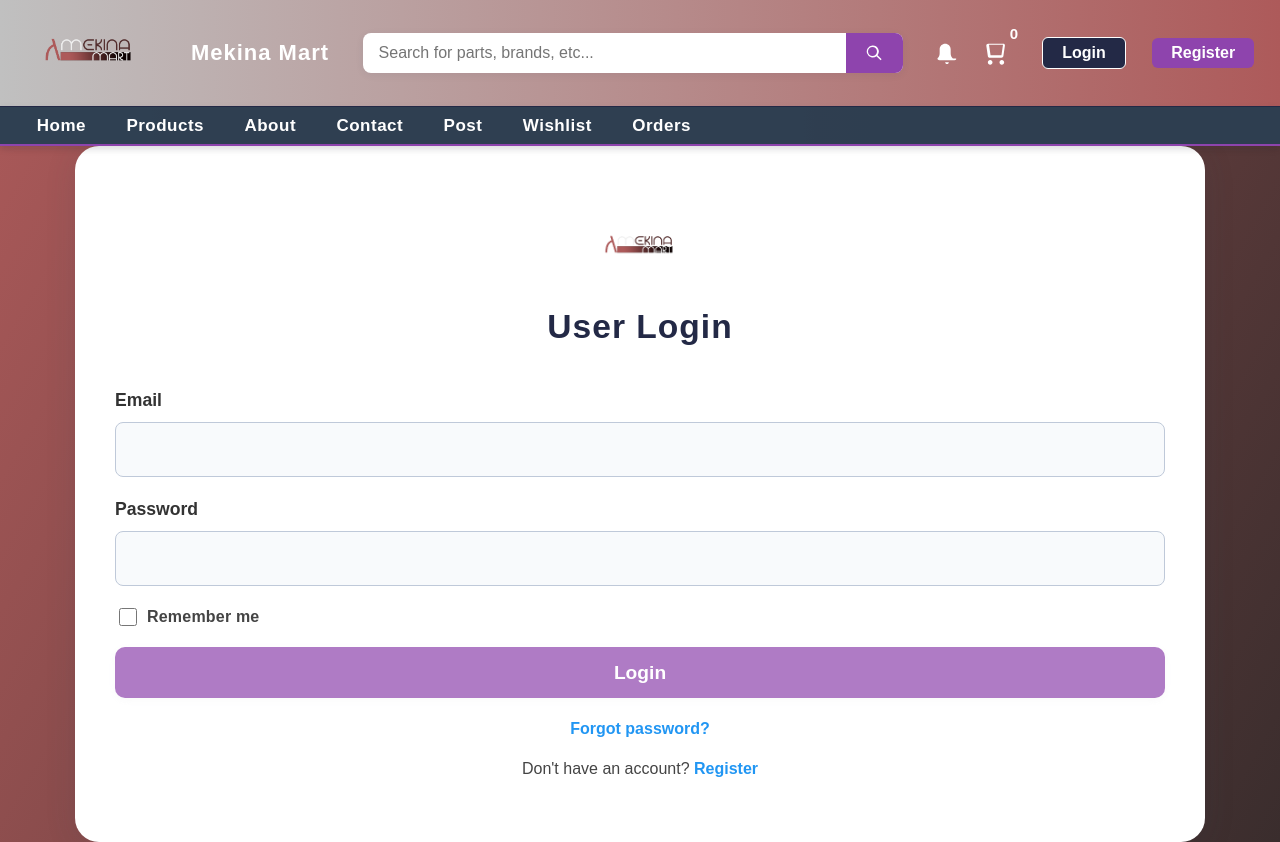
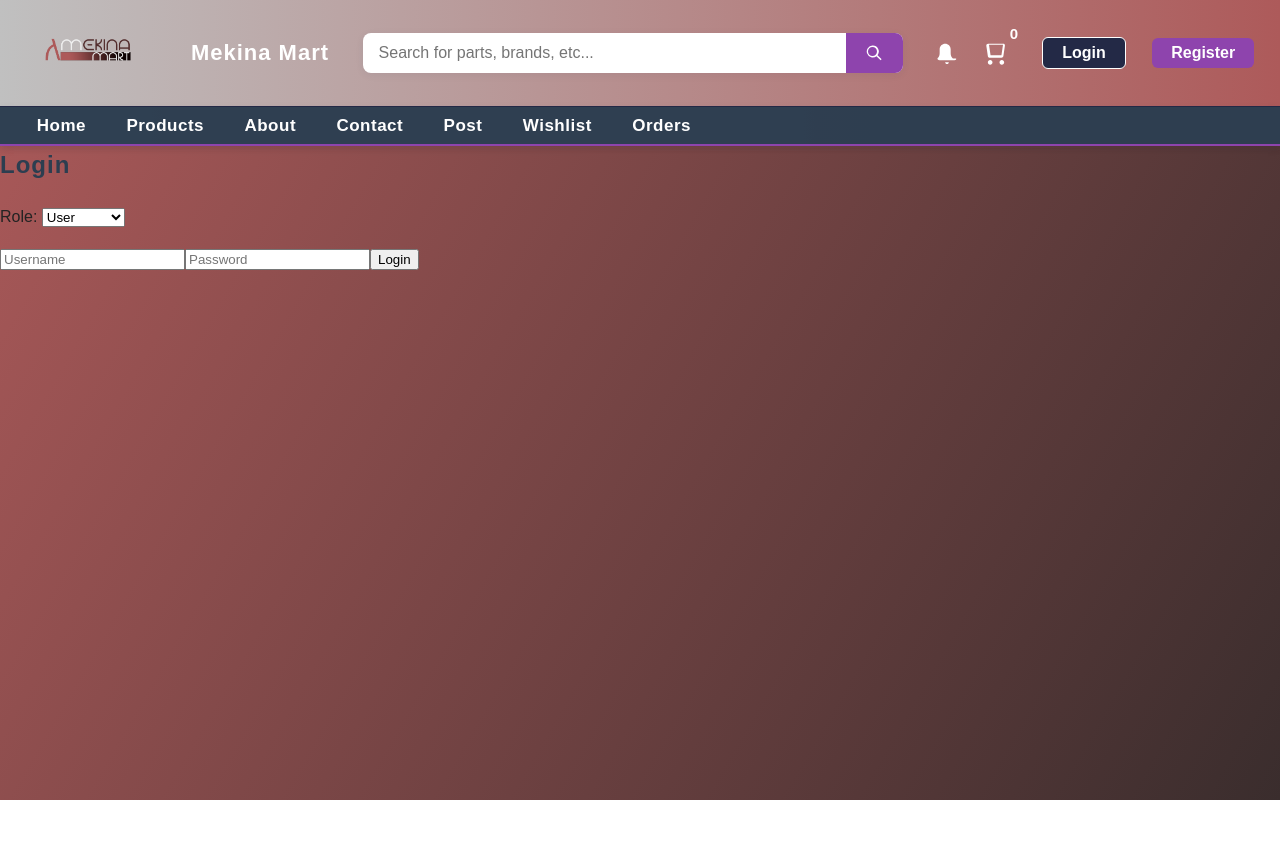
Before and after one commit to Gift5848/gethub222, a React (Create React App) app in the folder frontend/: page /login in a window 1280 px wide. After the commit the page ends 800 px from the top, so only its background shows below. Built offline with nearby package versions, Linux system fonts and the light colour scheme.

Commit message:
Add unified login page for user, subadmin, and admin roles

```diff
--- a/frontend/src/App.js
+++ b/frontend/src/App.js
@@ -25,6 +25,7 @@ import ShopRegister from './pages/ShopRegister'; // Import ShopRegister page
 import DeliveryOrderDetails from './pages/DeliveryOrderDetails'; // Import DeliveryOrderDetails page
 import ChatInbox from './pages/ChatInbox'; // Import ChatInbox page
 import PaymentSuccess from './pages/PaymentSuccess'; // Import PaymentSuccess page
+import LoginPage from './pages/LoginPage'; // Import LoginPage
 import './styles/main.css';
 
 // SlideBarModal component (no drag logic, just a visible bar)
@@ -187,7 +188,7 @@ function App() {
         <Route path="/orders" element={<RequireAuth><Orders /></RequireAuth>} />
         <Route path="/delivery-login" element={<DeliveryLogin />} />
         <Route path="/delivery" element={<ProtectedDeliveryDashboard />} />
-        <Route path="/login" element={<Auth />} />
+        <Route path="/login" element={<LoginPage />} />
         <Route path="/order-confirmation" element={
           <RequireOrderInfo>
             <OrderConfirmation />
--- /dev/null
+++ b/frontend/src/pages/LoginPage.js
@@ -0,0 +1,68 @@
+import React, { useState } from 'react';
+import axios from 'axios';
+import { useNavigate } from 'react-router-dom';
+
+const LoginPage = () => {
+  const [role, setRole] = useState('user');
+  const [form, setForm] = useState({ username: '', password: '' });
+  const [error, setError] = useState('');
+  const navigate = useNavigate();
+
+  const handleChange = e => {
+    setForm({ ...form, [e.target.name]: e.target.value });
+  };
+
+  const handleLogin = async e => {
+    e.preventDefault();
+    setError('');
+    let endpoint = '/api/auth/login';
+    if (role === 'admin') endpoint = '/api/auth/admin/login';
+    if (role === 'subadmin') endpoint = '/api/auth/subadmin/login';
+    try {
+      const res = await axios.post(endpoint, form);
+      localStorage.setItem('token', res.data.token);
+      localStorage.setItem('user', JSON.stringify(res.data.user));
+      if (role === 'admin') navigate('/admin');
+      else if (role === 'subadmin') navigate('/subadmin-dashboard');
+      else navigate('/');
+    } catch (err) {
+      setError(err.response?.data?.message || 'Login failed');
+    }
+  };
+
+  return (
+    <div className="login-page-container">
+      <h2>Login</h2>
+      <div style={{ marginBottom: 16 }}>
+        <label htmlFor="role">Role: </label>
+        <select id="role" value={role} onChange={e => setRole(e.target.value)}>
+          <option value="user">User</option>
+          <option value="subadmin">Subadmin</option>
+          <option value="admin">Admin</option>
+        </select>
+      </div>
+      <form onSubmit={handleLogin} className="login-form">
+        <input
+          type="text"
+          name="username"
+          placeholder="Username"
+          value={form.username}
+          onChange={handleChange}
+          required
+        />
+        <input
+          type="password"
+          name="password"
+          placeholder="Password"
+          value={form.password}
+          onChange={handleChange}
+          required
+        />
+        <button type="submit">Login</button>
+      </form>
+      {error && <div className="login-error">{error}</div>}
+    </div>
+  );
+};
+
+export default LoginPage;
```
